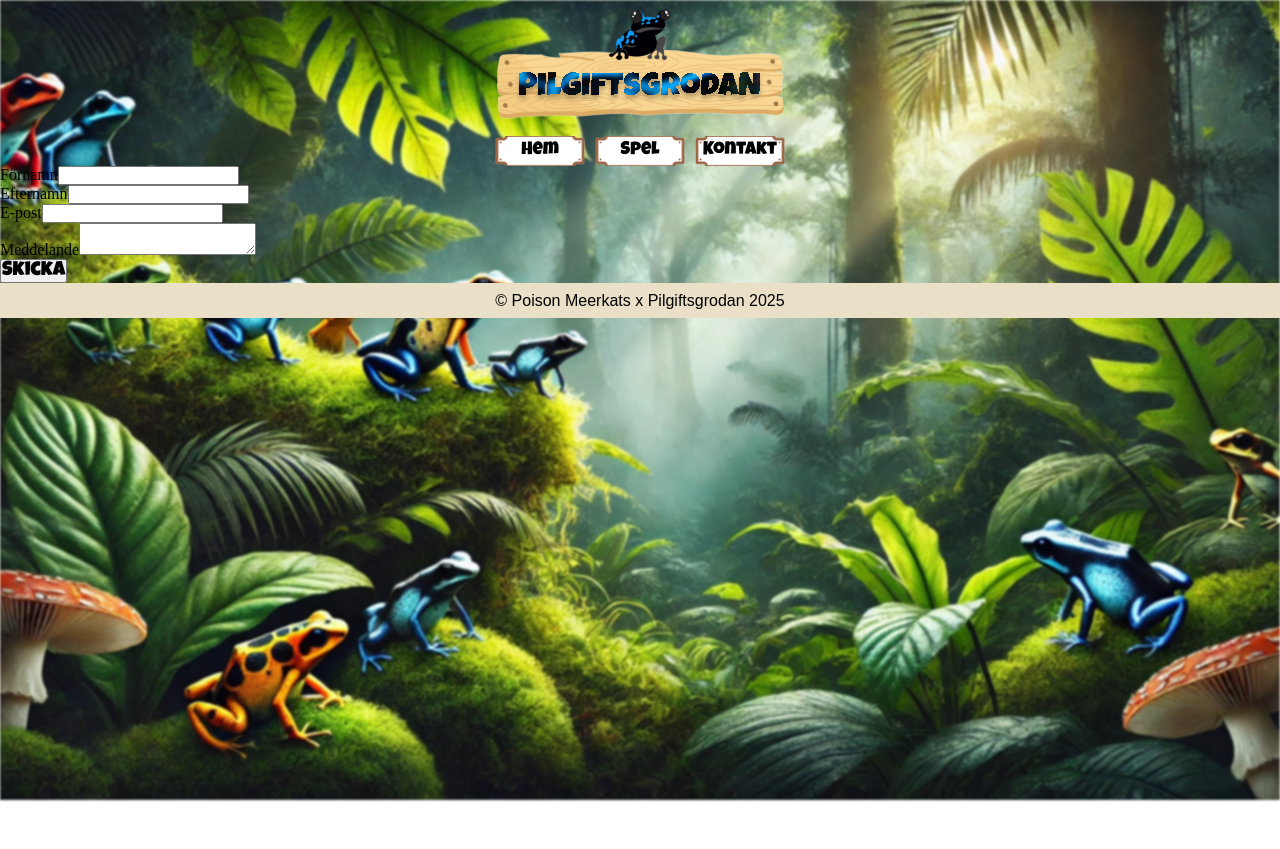
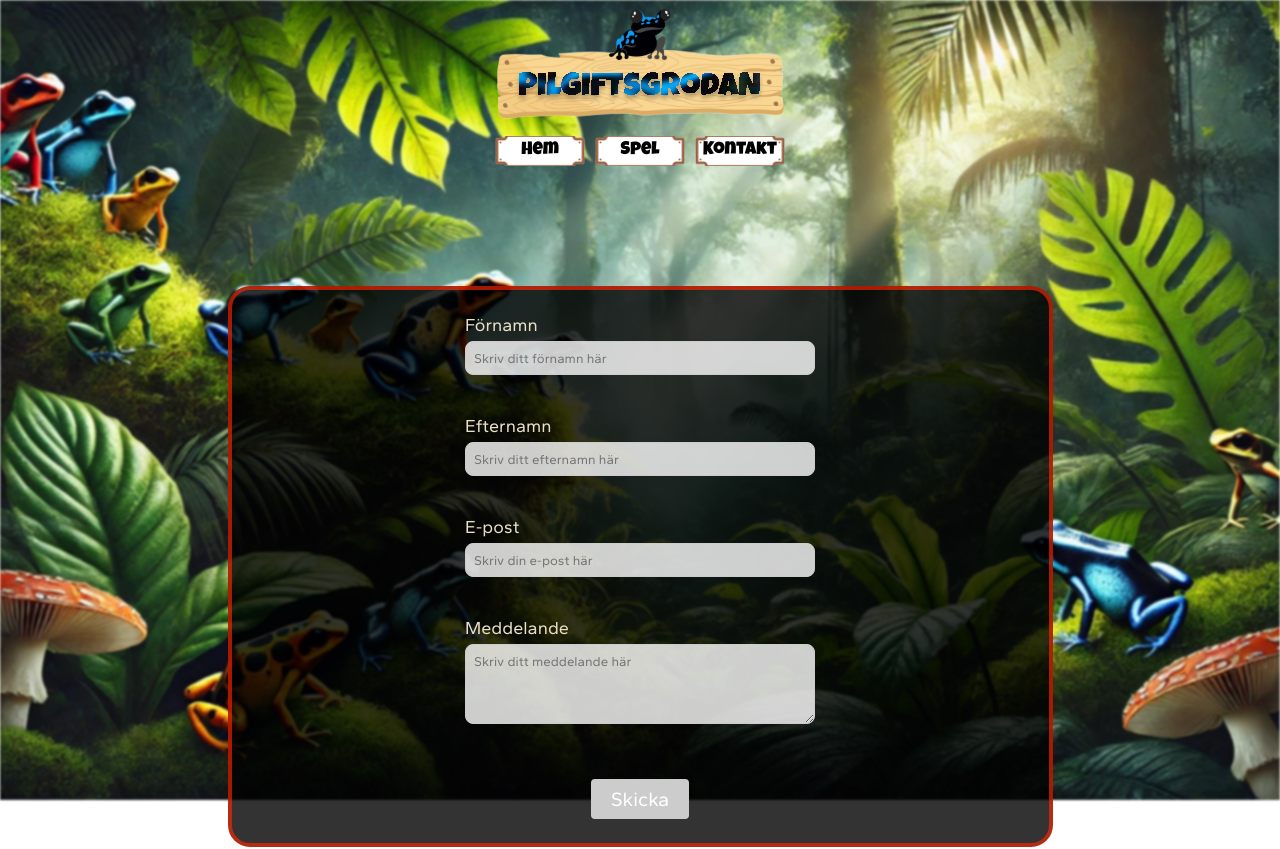
Before and after one commit to oliviaalmseger/Medieinstitutet-GroupProject-Vue-Pilgiftsgrodorna, a Vue app: page /contactView in a window 1280 px wide. Shown: the top 849 px of the page. Before the commit the page ends 800 px from the top, so only its background shows below. Built offline with nearby package versions, Linux system fonts and the light colour scheme; a web font is replaced by a local one.

Commit message:
style: add style to form

```diff
--- a/src/styles/partials/_card.scss
+++ b/src/styles/partials/_card.scss
@@ -1,7 +1,8 @@
 @use '_variables.scss' as *;
 
 .welcome-card,
-.info-card {
+.info-card,
+.contact-card {
     background-color: $card-background-color;
     border-radius: 22px;
     border: 4px solid $border-color;
--- a/src/views/ContactView.vue
+++ b/src/views/ContactView.vue
@@ -1,38 +1,180 @@
-<script setup lang="js">
-import { reactive } from "vue";
+<script setup>
+import { ref, computed } from 'vue';
 
-const form = reactive({
-  firstName: "",
-  lastName: "",
-  email: "",
-  message: "",
-});
+const firstName = ref('');
+const lastName = ref('');
+const email = ref('');
+const message = ref('');
+
+const isValidEmail = () => /^[^\s@]+@[^\s@]+\.[^\s@]+$/.test(email.value);
+
+const isFormValid = computed(
+    () => firstName.value && lastName.value && isValidEmail() && message.value
+);
+
+const handleSubmit = (event) => {
+    event.preventDefault();
+    if (isFormValid.value) {
+        alert('Formuläret har skickats!');
+        resetForm();
+    }
+};
+
+const resetForm = () => {
+    firstName.value = '';
+    lastName.value = '';
+    email.value = '';
+    message.value = '';
+};
 </script>
 
 <template>
-<div class="contact">
-    <form>
-      <div>
+    <div class="contact-card">
+        <form @submit="handleSubmit">
+            <fieldset>
+                <div class="contact-field">
                     <label for="firstName">Förnamn</label>
-        <input type="text" id="firstName" v-model="form.firstName" required/>
+                    <input
+                        type="text"
+                        id="firstName"
+                        v-model="firstName"
+                        autocomplete="given-name"
+                        required
+                        placeholder="Skriv ditt förnamn här"
+                    />
                 </div>
 
-      <div>
+                <div class="contact-field">
                     <label for="lastName">Efternamn</label>
-        <input type="text" id="lastName" v-model="form.lastName" required/>
+                    <input
+                        type="text"
+                        id="lastName"
+                        v-model="lastName"
+                        autocomplete="family-name"
+                        required
+                        placeholder="Skriv ditt efternamn här"
+                    />
                 </div>
 
-      <div>
+                <div class="contact-field">
                     <label for="email">E-post</label>
-        <input type="email" id="email" v-model="form.email" required/>
+                    <input
+                        type="email"
+                        id="email"
+                        v-model="email"
+                        autocomplete="email"
+                        required
+                        :class="{ error: !isValidEmail() && email }"
+                        placeholder="Skriv din e-post här"
+                    />
+                    <p v-if="!isValidEmail() && email" class="error-message">
+                        Ange en giltig e-postadress.
+                    </p>
                 </div>
 
-      <div>
+                <div class="contact-field">
                     <label for="message">Meddelande</label>
-        <textarea id="message" v-model="form.message" required></textarea>
+                    <textarea
+                        id="message"
+                        v-model="message"
+                        required
+                        placeholder="Skriv ditt meddelande här"
+                    ></textarea>
                 </div>
 
-      <button type="submit">Skicka</button>
+                <button type="submit" :disabled="!isFormValid">Skicka</button>
+            </fieldset>
         </form>
     </div>
 </template>
+
+<style scoped lang="scss">
+.contact-card {
+    margin: auto;
+    font-family: $p-font;
+    color: $text-color;
+    font-size: 1.125rem;
+    display: flex;
+    flex-direction: column;
+    width: 300px;
+    padding: 1.5rem;
+    margin-top: 40px;
+    margin-bottom: 80px;
+}
+
+fieldset {
+    border: none;
+    padding: 0;
+    display: flex;
+    flex-direction: column;
+    align-items: center;
+}
+
+.contact-field {
+    width: 100%;
+    max-width: 350px;
+    margin-bottom: 40px;
+}
+
+input,
+textarea,
+button {
+    width: 100%;
+    padding: 8px;
+    margin-top: 5px;
+    border-radius: 8px;
+    font-family: $p-font;
+}
+
+input,
+textarea {
+    border: 1px solid #ccc;
+    background-color: rgba(255, 255, 255, 0.8);
+    color: #616161;
+}
+
+textarea {
+    resize: vertical;
+    height: 80px;
+}
+
+button {
+    margin-top: 10px;
+    border: none;
+    background-color: #007bff;
+    color: white;
+    cursor: pointer;
+    border-radius: 4px;
+    max-width: 98px;
+}
+
+button:disabled {
+    background-color: #ccc;
+    cursor: not-allowed;
+}
+
+.error {
+    border-color: $detail-color;
+}
+
+.error-message {
+    color: $detail-color;
+    font-size: $p-fs-mobile;
+}
+
+@media (min-width: 834px) {
+    .contact-card {
+        margin-top: 120px;
+        margin-bottom: 287px;
+    }
+}
+
+@media (min-width: 1280px) {
+    .contact-card {
+        width: 825px;
+        margin-top: 120px;
+        margin-bottom: 120px;
+    }
+}
+
+</style>
```
Lines whose indentation alone changed are shown as unchanged.
